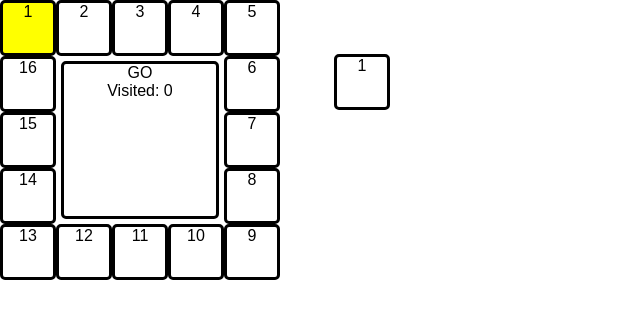
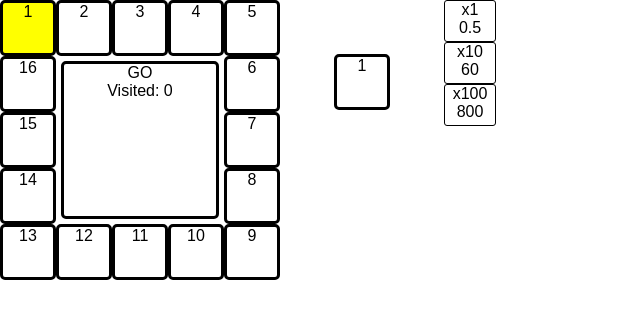
Before and after one commit to azacharenkov/board-inc, a React (Create React App) app: page / in a window 1280 px wide. Shown: the top 318 px of the page, without its empty margins (0-640 px from the left). Built offline with nearby package versions, Linux system fonts and the light colour scheme.

Commit message:
Added purchase buttons
Added purchase buttons without onClick actions

```diff
--- a/src/App.css
+++ b/src/App.css
@@ -71,3 +71,24 @@
 .dice {
     margin: 54px;
 }
+
+.board-piece-purchase {
+
+}
+
+.purchase-btn {
+    border: solid;
+    border-radius: 3px;
+    width: 50px;
+    height: 40px;
+    text-align: center;
+    border-width: 1px;
+}
+
+.purchase-btn .amount {
+
+}
+
+.purchase-btn .cost {
+
+}
--- a/src/App.js
+++ b/src/App.js
@@ -7,6 +7,7 @@ import './App.css';
 
 import Board from './Board.js';
 import Dice from './Dice.js';
+import PiecePurchaseButtons from './PiecePurchaseButtons.js';
 
 import board from './files/board.json';
 
@@ -84,6 +85,7 @@ class App extends Component {
             <div className="app">
                 <Board />
                 <Dice movePosition = {this.movePosition}/>
+                <PiecePurchaseButtons />
             </div>
         );
     }
--- /dev/null
+++ b/src/PiecePurchaseButtons.js
@@ -0,0 +1,64 @@
+import React, { Component } from 'react';
+import {connect} from "react-redux";
+
+class PiecePurchaseButtons extends Component {
+
+    state = {
+
+    }
+
+    render() {
+
+        if(this.props.boardState.board === null) {
+            return (
+                <div className = "board-piece-purchase"/>
+            )
+        }
+
+        var boardPiece = this.props.boardState.board.tiles[this.props.boardState.position - 1];
+
+        return (
+            <div className = "board-piece-purchase">
+                {this.getButtons()}
+            </div>
+        );
+    }
+
+    getButtons = () => {
+        var btns = [];
+
+        btns.push(
+            <div className="purchase-btn">
+                <div className="amount">x1</div>
+                <div className="cost">0.5</div>
+            </div>
+        );
+
+        btns.push(
+            <div className="purchase-btn">
+                <div className="amount">x10</div>
+                <div className="cost">60</div>
+            </div>
+        );
+
+        btns.push(
+            <div className="purchase-btn">
+                <div className="amount">x100</div>
+                <div className="cost">800</div>
+            </div>
+        );
+
+        return btns;
+    }
+
+    /*
+    * Maps state from the store to properties used by this class
+    */
+    static mapStateToProps(store) {
+        return {
+            boardState: store.boardState
+        }
+    }
+}
+
+export default connect(PiecePurchaseButtons.mapStateToProps, null)(PiecePurchaseButtons);
```
